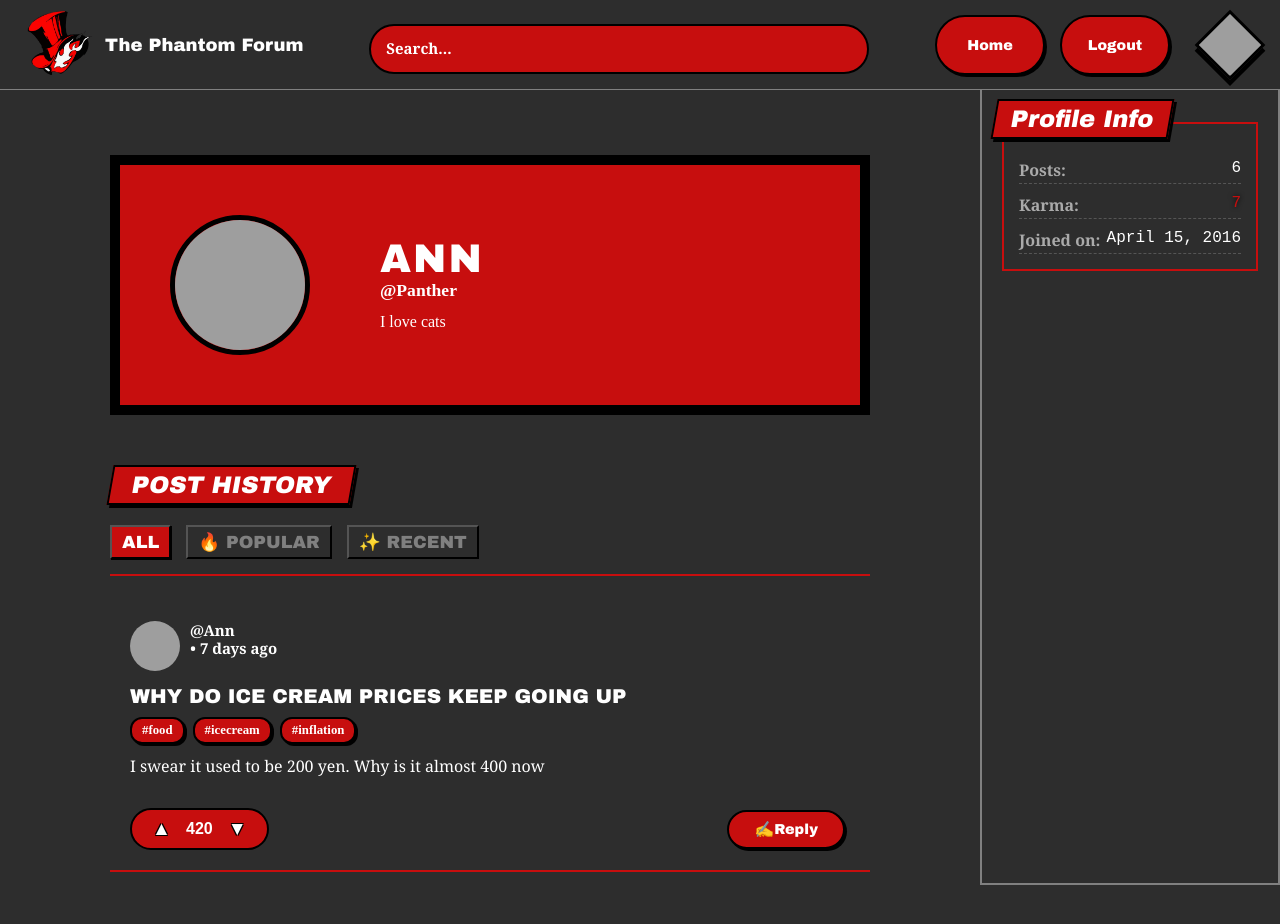
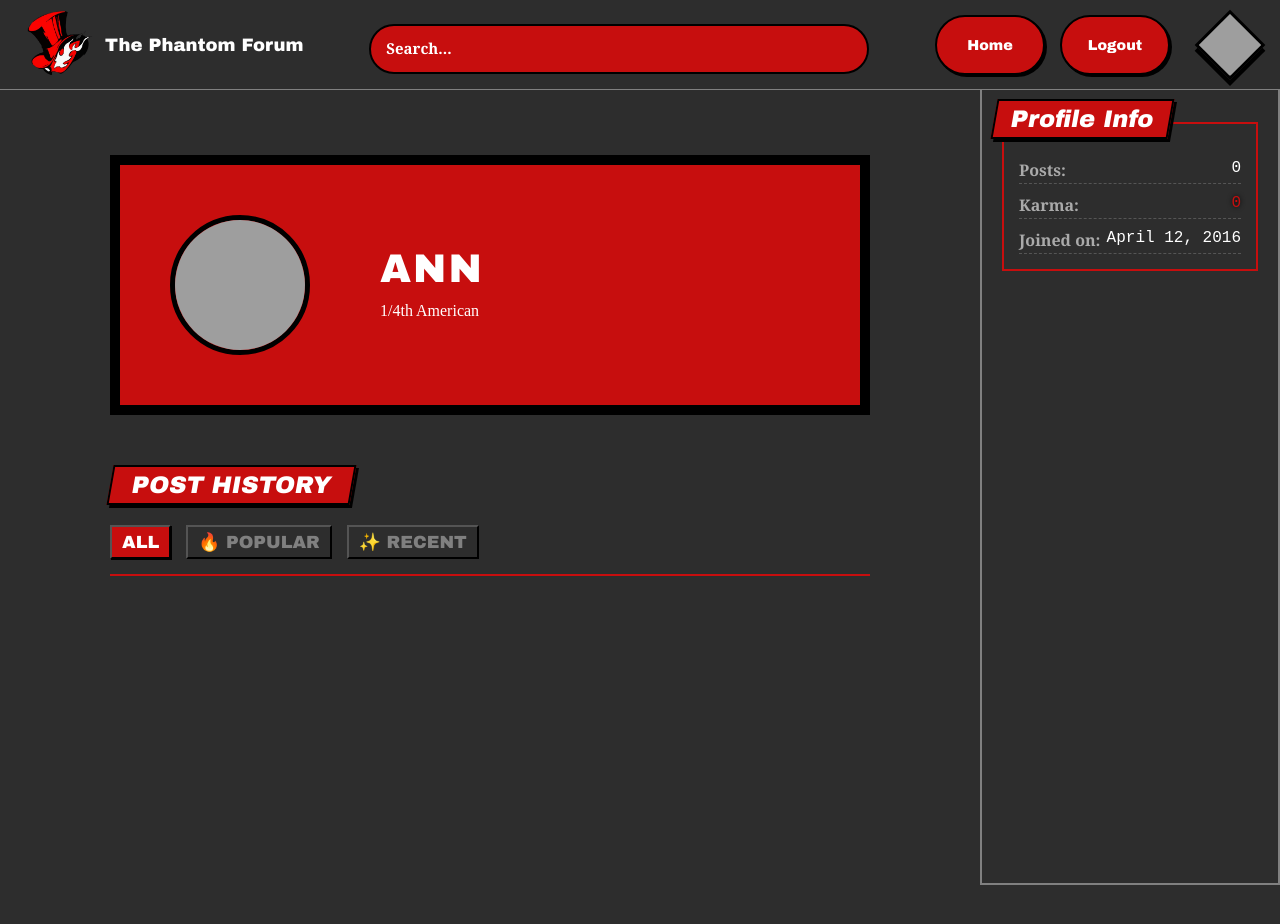
Before and after one commit to Metthy1871/CCAPDEV-MCO, a React (Vite) app in the folder frontend/: page /profile/Ann in a window 1280 px wide. Shown: the top 924 px of the page. After the commit the page ends 890 px from the top, so only its background shows below. Built offline with nearby package versions, Linux system fonts and the light colour scheme; data requests are answered from the project's data file; grey boxes are pictures that could not be loaded.

Commit message:
feat: continuing integration, added hooks

```diff
--- a/frontend/db.json
+++ b/frontend/db.json
@@ -45,25 +45,200 @@
             ]
         }
       ]
+    },
+    {
+      "id": "4",
+      "user": "Yusuke",
+      "title": "BEACH IS FULL LOBSTERS",
+      "content": "I went to the beach recently and caught over 100 lobsters",
+      "date": "3 hours ago",
+      "votes": 47,
+      "tags": ["lobsters", "beach", "food"],
+      "comments": [
+        {
+            "user": "Morgana",
+            "date": "1 day ago",
+            "content": "(,,> ᴗ <,,)",
+            "votes": 67,
+            "comments": []
+        },
+        {
+            "user": "Futaba",
+            "date": "1 day ago",
+            "content": "No one cares Inari",
+            "votes": 100,
+            "comments": []
+        }
+      ]
+    },
+    {
+        "id": 5,
+        "title": "Looking for book recommendations",
+        "user": "Makoto",
+        "date": "6 days ago",
+        "content": "As the title suggests.",
+        "votes": 1100,
+        "tags": ["books", "recommendations"],
+        "comments": [
+            {
+                "user": "Haru",
+                "date": "4 days ago",
+                "content": "What genres are you interested in?",
+                "votes": 67,
+                "comments": [
+                    {
+                        "user": "Makoto",
+                        "date": "4 days ago",
+                        "content": "Hmm I want one that'll move me to tears",
+                        "votes": 35,
+                        "comments": [
+                            {
+                                "user": "Haru",
+                                "date": "4 days ago",
+                                "content": "All Quiet on the Western Front. War never changes.",
+                                "votes": 26,
+                                "comments": []
+                            },
+                            {
+                                "user": "Futaba",
+                                "date": "4 days ago",
+                                "content": "Introduction to Algorithms by Thomas H. Cormen, Charles E. Leiserson, Ronald L. Rivest, and Clifford Stein https://www.goodreads.com/book/show/108986.Introduction_to_Algorithms",
+                                "votes": -4,
+                                "comments": []
+                            }
+                        ]
+                    }
+                ]
+            },
+            {
+                "user": "Joker",
+                "date": "2 day ago",
+                "content": "Why are you posting here? Just go to the library",
+                "votes": -1000,
+                "comments": [
+                    {
+                        "user": "Ryuji",
+                        "date": "1 days ago",
+                        "content": "Get ratio'd",
+                        "votes": 89,
+                        "comments": []
+                    }
+                ]
+            }
+        ]
     }
   ],
 
   "users": [
     {
+      "id": "0",
+      "username": "Guest",
+      "bio": "",
+      "joinDate": "?",
+      "stats": {
+            "posts": 0,
+            "karma": 0
+        },
+      "avatar": "https://wallpapers.com/images/hd/blank-default-pfp-wue0zko1dfxs9z2c.jpg"
+    },
+    {
       "id": "1",
       "username": "Joker",
+      "bio": "I like cats",
+      "joinDate": "2016-04-09T14:30:00.000Z",
+      "stats": {
+            "posts": 0,
+            "karma": 0
+        },
       "avatar": "https://i.pinimg.com/474x/ba/a1/41/baa141603b6595a462b8fea1743310f9.jpg"
     },
     {
       "id": "2",
       "username": "Morgana",
+      "bio": "Meow Meow",
+      "joinDate": "2016-04-12T14:30:00.000Z",
+      "stats": {
+            "posts": 0,
+            "karma": 0
+        },
       "avatar": "https://i.pinimg.com/736x/b7/a9/39/b7a939727d776c17504d41d0c0a08a93.jpg"
     },
     {
       "id": "3",
       "username": "Ryuji",
+      "bio": "Former athlete",
+      "joinDate": "2016-04-13T00:00:00.000Z",
+      "stats": {
+            "posts": 0,
+            "karma": 0
+        },
       "avatar": "https://preview.redd.it/osh0zg2xjtc41.png?auto=webp&s=fdc89aa46138a8de734f2fe52e0cc774cc34e092"
+    },
+    {
+      "id": "4",
+      "username": "Ann",
+      "bio": "1/4th American",
+      "joinDate": "2016-04-12T14:30:00.000Z",
+      "stats": {
+            "posts": 0,
+            "karma": 0
+        },
+      "avatar": "https://avatarfiles.alphacoders.com/865/thumb-1920-86522.png"
+    },
+    {
+      "id": "5",
+      "username": "Mishima",
+      "bio": "Certified Nerd",
+      "joinDate": "2016-04-12T14:30:00.000Z",
+      "stats": {
+            "posts": 0,
+            "karma": 0
+        },
+      "avatar": "https://thumbs.dreamstime.com/b/nerd-face-emoji-clever-emoticon-glasses-geek-student-nerd-face-emoji-clever-emoticon-glasses-geek-student-vector-173148618.jpg"
+    },
+    {
+      "id": "6",
+      "username": "Yusuke",
+      "bio": "Lobsters",
+      "joinDate": "2016-04-12T14:30:00.000Z",
+      "stats": {
+            "posts": 0,
+            "karma": 0
+        },
+      "avatar": "https://i.pinimg.com/474x/47/76/d5/4776d5ba413f83bd49a16eca36b6652b.jpg"
+    },
+    {
+      "id": "7",
+      "username": "Makoto",
+      "bio": "Student council president",
+      "joinDate": "2016-04-12T14:30:00.000Z",
+      "stats": {
+            "posts": 0,
+            "karma": 0
+        },
+      "avatar": "https://i.redd.it/20ld74wraawa1.jpg"
+    },
+    {
+      "id": "8",
+      "username": "Futaba",
+      "bio": "I love computers",
+      "joinDate": "2016-04-12T14:30:00.000Z",
+      "stats": {
+            "posts": 0,
+            "karma": 0
+        },
+      "avatar": "https://assetsio.gnwcdn.com/persona-5-royal-futaba-confidant.jpg?width=1200&height=1200&fit=crop&quality=100&format=png&enable=upscale&auto=webp"
+    },
+    {
+      "id": "9",
+      "username": "Haru",
+      "bio": "Capitalism never changes",
+      "joinDate": "2016-04-12T14:30:00.000Z",
+      "stats": {
+            "posts": 0,
+            "karma": 0
+        },
+      "avatar": "https://i.redd.it/k65b6u682s661.png"
     }
-
   ]
 }
--- a/frontend/src/components/Nav_Bar.jsx
+++ b/frontend/src/components/Nav_Bar.jsx
@@ -1,17 +1,29 @@
 /* This component provides global navigation for the application. */
 
 import { Link, useNavigate, useLocation } from 'react-router-dom';
+
+import { useFetchCurrentUser } from '../hooks/useFetchCurrentUser';
+
+import { user_controller } from '../controllers/user_controller';
 import Pill_Button from './Pill_Button';
 import Profile_Icon from './Profile_Icon';
-import { user_controller } from '../controllers/user_controller';
+
 import phantom_logo from '../media/phantom_logo.png';
+
 import './Nav_Bar.css';
+
 
 function Nav_Bar(){
 
-    const current_user = user_controller.getCurrentUser();
     const navigate = useNavigate();
-    const location = useLocation();
+
+    const { data: current_user, isLoading } = useFetchCurrentUser();
+
+    {isLoading && (
+        <h2 style={{ color: 'white', textAlign: 'center', marginTop: '20px' }}>
+            Loading Content... ⏳
+        </h2>
+    )}
 
     return (
 
@@ -77,7 +89,8 @@ function Nav_Bar(){
 
                 {current_user ? (
 
-                    /* If logged in: Show Logout */
+                    <>
+                        {/* If logged in: Show Logout */}
                         <Pill_Button
                             text="Logout"
                             icon=""
@@ -87,6 +100,7 @@ function Nav_Bar(){
                                 navigate('/login');
                             }}
                         />
+                    </>
 
                     ) : (
 
@@ -102,7 +116,7 @@ function Nav_Bar(){
                 )}
 
                 {/* Link to profile page */}
-                <Link to = {`/profile/${current_user.username}`} className = 'nav_link'>
+                <Link to = {`/profile/${current_user?.username}`} className = 'nav_link'>
 
                     {/* Profile icon */}
                     <Profile_Icon user = {current_user}/>
--- /dev/null
+++ b/frontend/src/hooks/useFetchCurrentUser.js
@@ -0,0 +1,16 @@
+import { useQuery } from '@tanstack/react-query';
+import axios from 'axios';
+
+export function useFetchCurrentUser() {
+
+    //Hardcoded until real login is built
+    const username = "Guest";
+
+    return useQuery({
+        queryKey: ['currentUser', username],
+        queryFn: async () => {
+            const response = await axios.get(`http://localhost:8000/users?username=${username}`);
+            return response.data[0];
+        }
+    });
+}
--- /dev/null
+++ b/frontend/src/hooks/useFetchPostHistory.js
@@ -0,0 +1,15 @@
+import { useQuery } from '@tanstack/react-query';
+import axios from 'axios';
+
+export function useFetchPostHistory(username) {
+
+    return useQuery({
+        queryKey: ['posts', 'user', username],
+        queryFn: async () => {
+            const response = await axios.get(`http://localhost:8000/posts?user=${username}`);
+            return response.data;
+        },
+
+        enabled: !!username
+    });
+}
--- /dev/null
+++ b/frontend/src/hooks/useFetchPosts.js
@@ -0,0 +1,13 @@
+import { useQuery } from '@tanstack/react-query';
+import axios from 'axios';
+
+export function useFetchPosts() {
+
+    return useQuery({
+        queryKey: ['posts'],
+        queryFn: async () => {
+            const response = await axios.get('http://localhost:8000/posts');
+            return response.data.reverse();
+        }
+    });
+}
--- /dev/null
+++ b/frontend/src/hooks/useFetchViewedUser.js
@@ -0,0 +1,15 @@
+import { useQuery } from '@tanstack/react-query';
+import axios from 'axios';
+
+export function useFetchViewedUser(username) {
+
+    return useQuery({
+        queryKey: ['user', username],
+        queryFn: async () => {
+            const response = await axios.get(`http://localhost:8000/users?username=${username}`);
+            return response.data[0];
+        },
+
+        enabled: !!username
+    });
+}
--- a/frontend/src/pages/Home.jsx
+++ b/frontend/src/pages/Home.jsx
@@ -1,9 +1,8 @@
 /* This is the home page of the application. */
 
 import { useState } from 'react';
-import { useQuery } from '@tanstack/react-query';
-import axios from 'axios';
-import { Link } from 'react-router-dom';
+
+import { useFetchPosts } from '../hooks/useFetchPosts.js';
 
 import Left_Side_Bar from '../components/Left_Side_Bar.jsx';
 import Nav_Bar from '../components/Nav_Bar.jsx';
@@ -12,25 +11,13 @@ import Post from '../components/Post.jsx';
 import Feed_Filter from '../components/Feed_Filter.jsx';
 import Create_Post from '../components/Create_Post.jsx';
 
-import { user_controller } from '../controllers/user_controller.js';
-
 import './Home.css';
 
 function Home() {
 
     const [isModalOpen, setIsModalOpen] = useState(false);
-    const current_user = user_controller.getCurrentUser();
 
-    const { data: posts, isLoading, isError } = useQuery({
-
-        queryKey: ['posts'],
-
-        queryFn: async () => {
-            const response = await axios.get('http://localhost:8000/posts');
-            return response.data.reverse();
-        }
-    });
-
+    const { data: posts, isLoading, isError } = useFetchPosts();
 
     const handleCreatePost = (title, content) => {
 
--- a/frontend/src/pages/Profile_Page.jsx
+++ b/frontend/src/pages/Profile_Page.jsx
@@ -2,22 +2,45 @@
 
 import { useState } from 'react';
 import { useParams } from 'react-router-dom'
+
+import { useFetchCurrentUser } from '../hooks/useFetchCurrentUser';
+import { useFetchViewedUser } from '../hooks/useFetchViewedUser';
+import { useFetchPostHistory } from '../hooks/useFetchPostHistory';
+
 import Nav_Bar from '../components/Nav_Bar';
 import Post from '../components/Post';
 import Feed_Filter from '../components/Feed_Filter';
 import Edit_Profile from '../components/Edit_Profile';
-import { user_controller } from '../controllers/user_controller';
-import { post_controller } from '../controllers/post_controller';
+
 import './Profile_Page.css';
 
 function Profile_Page() {
 
     const { user }= useParams();
-    const current_user = user_controller.getCurrentUser();
-    const viewed_user = user ? user_controller.getUserByName(user) : current_user;
+    const [isEditOpen, setIsEditOpen] = useState(false);
+
+    //Fetch current user data
+    const { data: current_user, isLoading: loadingAuth } = useFetchCurrentUser();
+
+    //Fetch viewed user data
+    const { data: viewed_user, isLoading: loadingUser, isError: userError } = useFetchViewedUser(user);
+
+    //Fetch user post history
+    const { data: user_posts, isLoading: loadingPosts } = useFetchPostHistory(user);
+
+    if (loadingAuth || loadingUser || loadingPosts) return
+        <h2 style={{ color: 'white', textAlign: 'center' }}>Loading Profile... ⏳</h2>;
+
+    if (userError || !viewed_user) return
+        <h2 style={{ color: 'red', textAlign: 'center' }}>User not found! 🚨</h2>;
+
     const isOwner = current_user.username === viewed_user.username;
-    const user_posts = post_controller.getPostsByUser(viewed_user.username);
-    const [isEditOpen, setIsEditOpen] = useState(false);
+
+    const formattedDate = new Date(viewed_user.joinDate).toLocaleDateString('en-US', {
+        year: 'numeric',
+        month: 'long',
+        day: 'numeric'
+    });
 
     return (
 
@@ -70,8 +93,8 @@ function Profile_Page() {
                         {isOwner && (
 
                             <button
-                                className="edit_profile_button"
-                                onClick={() => setIsEditOpen(true)}
+                                className = "edit_profile_button"
+                                onClick = {() => setIsEditOpen(true)}
                             >
                                 ⚙ EDIT
                             </button>
@@ -110,45 +133,45 @@ function Profile_Page() {
 
                         <div className="profile_stats_container">
 
-                            <div className="info_header">
+                            <div className = "info_header">
                                 Profile Info
                             </div>
 
                             {/* Profile statistics */}
-                            <div className="stats_grid">
+                            <div className = "stats_grid">
 
-                                <div className="stat_item">
+                                <div className = "stat_item">
 
-                                    <span className="stat_label">
+                                    <span className = "stat_label">
                                         Posts:
                                     </span>
 
-                                    <span className="stat_value">
+                                    <span className = "stat_value">
                                         {viewed_user.stats.posts}
                                     </span>
 
                                 </div>
 
-                                <div className="stat_item">
+                                <div className = "stat_item">
 
-                                    <span className="stat_label">
+                                    <span className = "stat_label">
                                         Karma:
                                     </span>
 
-                                    <span className="stat_value highlight">
+                                    <span className = "stat_value highlight">
                                         {viewed_user.stats.karma}
                                     </span>
 
                                 </div>
 
-                                <div className="stat_item">
+                                <div className = "stat_item">
 
-                                    <span className="stat_label">
+                                    <span className = "stat_label">
                                         Joined on:
                                     </span>
 
-                                    <span className="stat_value">
-                                        {viewed_user.joinDate}
+                                    <span className = "stat_value">
+                                        {formattedDate}
                                     </span>
 
                                 </div>
```
Also changed, not shown: frontend/src/components/Profile_Icon.jsx (+5 -2 lines), 1 other file (tests, documents, lock files or other folders). Lines whose indentation alone changed are shown as unchanged.
